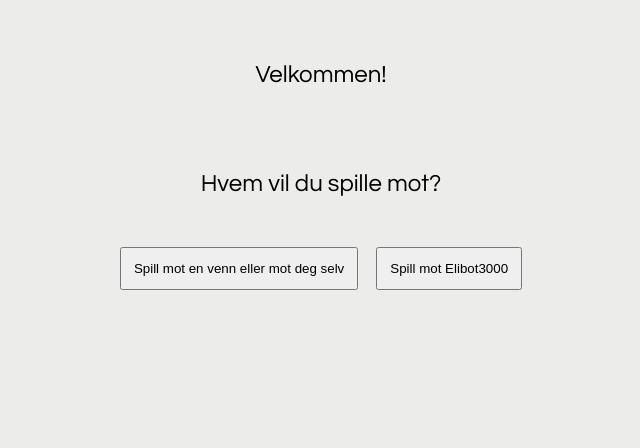
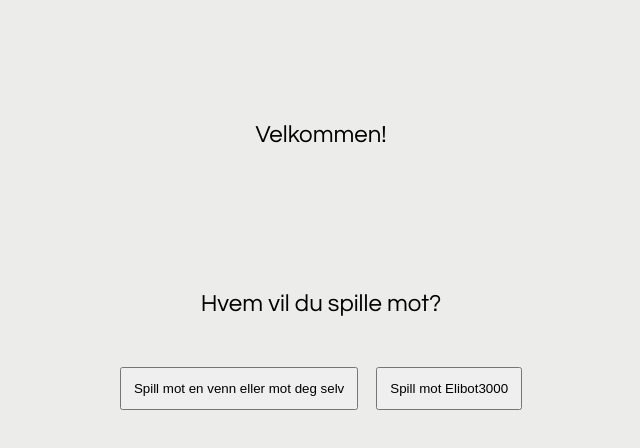
Before and after one commit to eliotks/Coweed-19, a React app: page / in a window 1280 px wide. Shown: the whole page, without its empty margins (319-959 px from the left). Built offline with nearby package versions, Linux system fonts and the light colour scheme.

Commit message:
småting

```diff
--- a/src/chess/components/App.js
+++ b/src/chess/components/App.js
@@ -53,9 +53,16 @@ export default class App extends Component {
                     );
                 }
                 else {
+                    let text;
+                    if (this.state.player === 1) {
+                        text = "Det var nok lurt å velge hvite brikker!"
+                    }
+                    else {
+                        text = "Meget dristig å velge svarte brikker!"
+                    }
                     return (
                         <div className="home">
-                            <div className="welcome">Okey!</div>
+                            <div className="welcome">{text}</div>
                             <div className="welcome">Hvilken vanskelighetsgrad ønsker du?</div>
                             <div className="welcome_buttons">
                                 <button className="welcome_button" onClick={(i) => this.easy_click()}>
--- a/src/chess/components/P_V_AI.js
+++ b/src/chess/components/P_V_AI.js
@@ -200,7 +200,7 @@ export default class P_V_AI extends Component {
                                     source_selection: -1,
                                     status: '',
                                     ai_turn_text: "Det er motstanderen sin tur. Trykk hvor som helst på brettet for at motstanderen skal gjøre trekket sitt.",
-                                    debug_1: "Debug 1: " + evaluate_board(updated[0], updated[1], updated[2], updated[3]),
+                                    // debug_1: "Debug 1: " + evaluate_board(updated[0], updated[1], updated[2], updated[3]),
                                     // debug_2: "Debug 2: " +
                                 });
                             }
@@ -244,7 +244,7 @@ export default class P_V_AI extends Component {
                         source_selection: -1,
                         status: '',
                         ai_turn_text: "Det er din tur. Gjør noe lurt!",
-                        debug_1: "Debug 1: " + evaluate_board(updated[0], updated[1], updated[2], updated[3]),
+                        // debug_1: "Debug 1: " + evaluate_board(updated[0], updated[1], updated[2], updated[3]),
                         // debug_2: "Debug 2: " +
                     });
                 }
--- a/src/chess/components/P_V_P.js
+++ b/src/chess/components/P_V_P.js
@@ -56,22 +56,36 @@ export default class P_V_P extends React.Component {
             const rendered_squares = this.state.rendered_squares.slice();
 
             if (white_has_won(white_positions, black_positions, squares, board)) {
+                let text;
+                if (this.props.player === 1) {
+                    text = "Bra spilt!";
+                }
+                else {
+                    text = "Her har du forbedringspotensiale!"
+                }
                 this.setState({
-                    winner: "hvit!"
+                    winner: "Vinneren er hvit." + text
                     // debug_1: "" + evaluate_board(this.state.board),
                 });
             }
 
             else if (black_has_won(white_positions, black_positions, squares, board)) {
+                let text;
+                if (this.props.player === 2) {
+                    text = "Bra spilt!";
+                }
+                else {
+                    text = "Her har du forbedringspotensiale!"
+                }
                 this.setState({
-                    winner: "svart!"
+                    winner: "Vinneren er svart." + text
                     // debug_1: "" + evaluate_board(this.state.board),
                 });
             }
 
             else if (stalemate(white_positions, black_positions, squares, board)) {
                 this.setState({
-                    winner: "ingen. Det ble patt!"
+                    winner: "Der ble det patt, gitt!"
                     // debug_1: "" + evaluate_board(this.state.board),
                 });
             }
@@ -281,7 +295,7 @@ export default class P_V_P extends React.Component {
                         <TakenPieces taken_pieces = {this.state.black_taken_pieces} />
                     </div>
                     <div className="game_status">{this.state.status}</div>
-                    <div className="debug">Vinneren er {this.state.winner}</div>
+                    <div className="debug">{this.state.winner}</div>
                     <div className="debug">{this.state.debug_1}</div>
                     <div className="debug">{this.state.debug_2}</div>
                 </div>
--- a/src/index.css
+++ b/src/index.css
@@ -87,6 +87,7 @@ body {
     text-align: center;
     font-size: 24px;
     padding: 42px;
+    margin-top: 60px;
 }
 
 .welcome_buttons {
```
